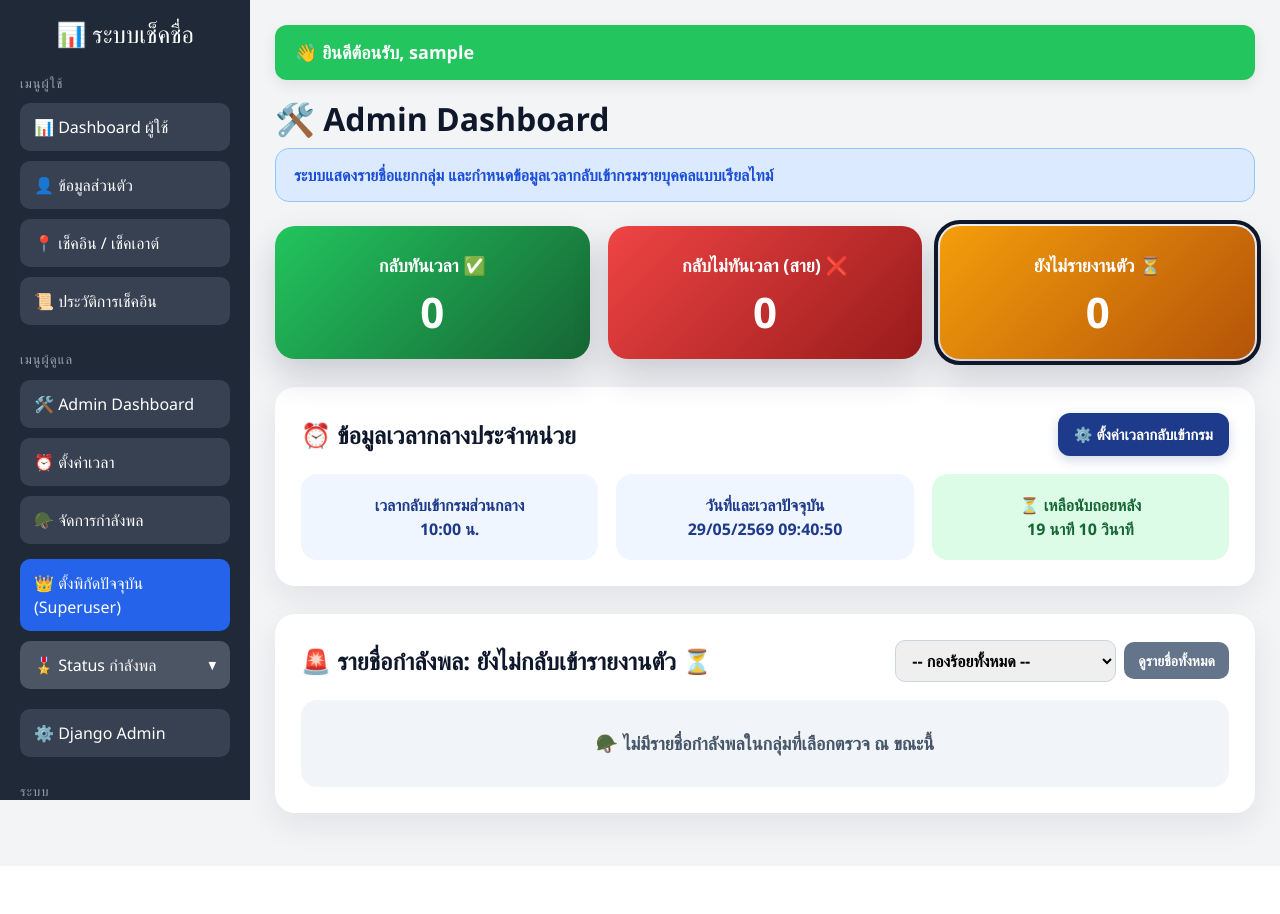
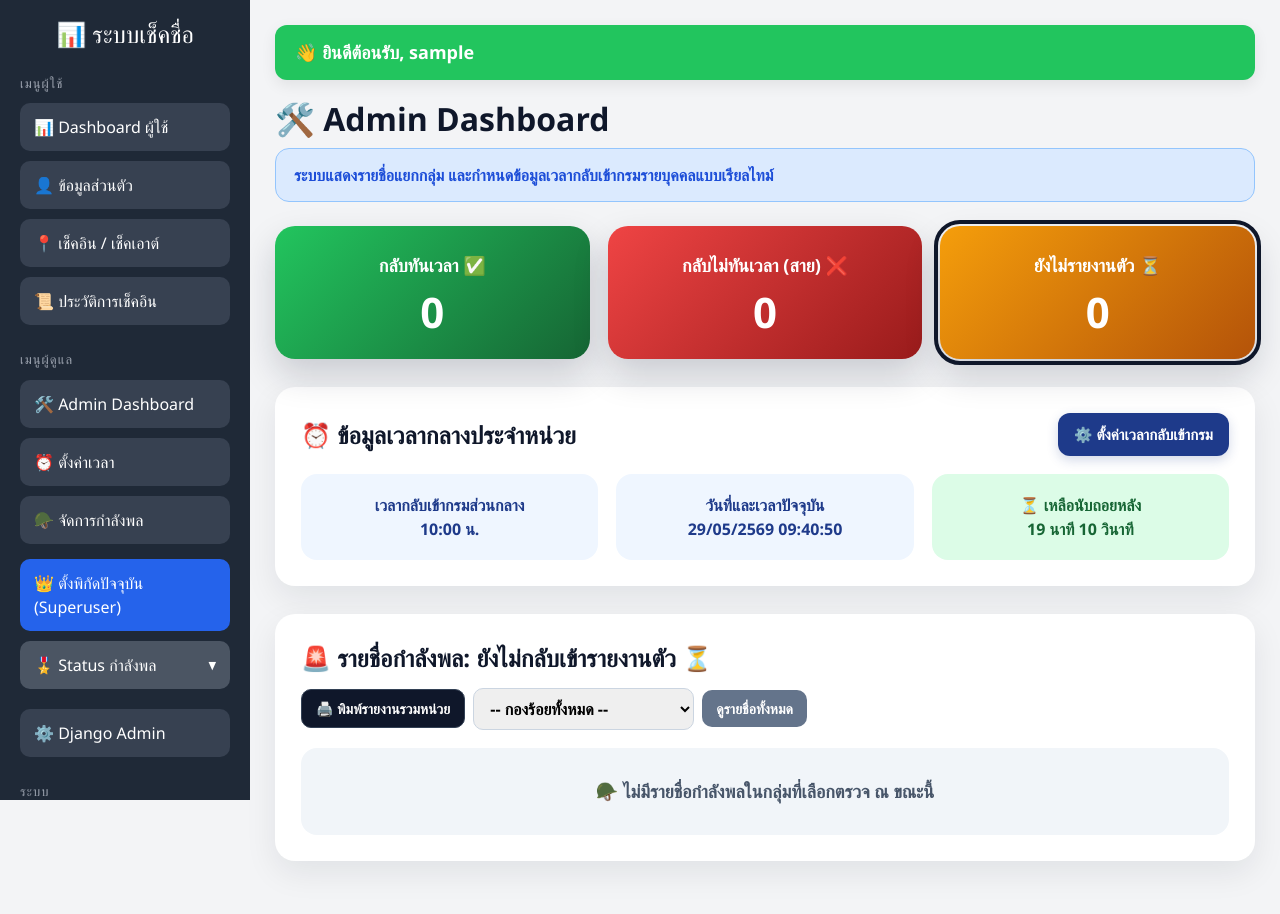
Before and after one commit to supachoktrutaroj-sketch/django-checkin, a Django app: page /export-excel/ in a window 1280 px wide. Before the commit the page ends 851 px from the top, so only its background shows below. Run offline with Django 5.2, Linux system fonts and the light colour scheme; a user stored in the database is signed in; tables that the repository leaves empty hold one stand-in row (values such as "Sample post").

Commit message:
Fix export pdf logic and add export button to admin dashboard

```diff
--- a/checkin/templates/admin_dashboard.html
+++ b/checkin/templates/admin_dashboard.html
@@ -134,10 +134,32 @@
         background: #475569;
     }
 
+    /* 🖨️ เพิ่มสไตล์ปุ่มพิมพ์รายงานให้สวยงามเข้าพวก */
+    .btn-export-pdf {
+        background: #0f172a;
+        color: white;
+        text-decoration: none;
+        padding: 8px 14px;
+        border-radius: 10px;
+        font-weight: 800;
+        font-size: 14px;
+        transition: 0.2s;
+        border: 1px solid #334155;
+    }
+    .btn-export-pdf:hover {
+        background: #334155;
+        transform: translateY(-1px);
+    }
+
     .setting-summary {
         display: grid;
         grid-template-columns: repeat(3, 1fr);
         gap: 18px;
+    }
+
+    .time-pill {
+        background: #eff6ff;
+        color: #1e3a8a;
     }
 
     .time-pill,
@@ -152,11 +174,6 @@
         justify-content: center;
         flex-direction: column;
         line-height: 1.5;
-    }
-
-    .time-pill {
-        background: #eff6ff;
-        color: #1e3a8a;
     }
 
     .table-wrap {
@@ -355,7 +372,17 @@
     <div class="box-header-flex">
         <div class="box-title">🚨 {{ table_title }}</div>
 
-        <form method="GET" style="display: flex; gap: 8px; align-items: center;">
+        <form method="GET" style="display: flex; gap: 8px; align-items: center; flex-wrap: wrap;">
+            {% if company_filter %}
+                <a href="{% url 'export_pdf_by_company' company_name=company_filter %}" target="_blank" class="btn-export-pdf">
+                    🖨️ พิมพ์รายงาน {{ company_filter }}
+                </a>
+            {% else %}
+                <a href="{% url 'export_pdf' %}" target="_blank" class="btn-export-pdf">
+                    🖨️ พิมพ์รายงานรวมหน่วย
+                </a>
+            {% endif %}
+
             <input type="hidden" name="filter" value="{{ status_filter }}">
             <select name="company" style="padding: 8px 12px; font-weight: 800; border-radius: 10px; border: 1px solid #cbd5e1;" onchange="this.form.submit()">
                 <option value="">-- กองร้อยทั้งหมด --</option>
@@ -391,7 +418,7 @@
                     <td><span class="number-badge">{{ forloop.counter }}</span></td>
                     <td><span class="username-pill">{{ up.user.username }}</span></td>
                     <td style="text-align: left; padding-left: 24px;">{{ up.full_name }}</td>
-                    <td><span class="company-badge">{{ up.get_company_display_thai }}</span></td>
+                    <td><span class="company-badge">{{ up.get_company_display_thai|default:up.company }}</span></td>
 
                     <td style="color: #475569; font-weight: 600;">
                         {% if up.start_date %}
@@ -415,11 +442,11 @@
                     </td>
 
                     <td style="font-weight: 700; font-size: 14px; color: #475569;">
-                        {{ up.get_days_remaining }}
+                        {{ up.get_days_remaining|default:"-" }}
                     </td>
 
                     <td>
-                        {% if up.return_status == 'ON_TIME' %}
+                        {% if up.return_status == 'SUCCESS' or up.return_status == 'ON_TIME' %}
                             <span class="badge-status status-ok">✅ ทันเวลา</span>
                         {% elif up.return_status == 'LATE' %}
                             <span class="badge-status status-late">❌ ไม่ทันเวลา</span>
--- a/checkin/views.py
+++ b/checkin/views.py
@@ -995,7 +995,7 @@ def export_select_view(request):
 
 @login_required
 @user_passes_test(lambda u: u.is_staff or u.is_superuser)
-def export_pdf(request, company_name='ALL'): # 👈 แก้ไขจุดนี้: ใส่ ='ALL' เป็นค่าเริ่มต้น
+def export_pdf(request, company_name='ALL'):
     """
     ฟังก์ชันส่งออกรายงานขากลับในรูปแบบสีขาว-ดำทางการ
     กรองแยกข้อมูลตัดจบเป็นรายไฟล์ตามชื่อกองร้อยที่ส่งมาจาก URL บน Sidebar ทันที
@@ -1008,14 +1008,13 @@ def export_pdf(request, company_name='ALL'): # 👈 แก้ไขจุดน
     ).select_related('profile')
 
     # 2. จัดการคัดกรองแบบแยกกองร้อยตามชื่อที่ส่งมาจาก URL
-    # ทำการ .strip() เพื่อความปลอดภัยของข้อมูลช่องว่าง
     company_name = company_name.strip() if company_name else 'ALL'
 
     if company_name and company_name != 'ALL':
-        # ค้นหาแบบตรงตัวในฟิลด์บันทึกประวัติกองร้อย (เช่น 'ร้อย.1', 'ร้อย.2')
+        # ค้นหาแบบตรงตัวในฟิลด์บันทึกประวัติกองร้อย (เช่น 'ร้อย.1', 'ร้อย.2' หรือ '1', '2')
         users_queryset = users_queryset.filter(profile__company=company_name)
 
-        # ปรับการแสดงผลชื่อหัวข้อรายงานให้สวยงาม
+        # ปรับการแสดงผลชื่อหัวข้อรายงานให้สวยงามตามหน้ากากเว็บ
         if company_name.isdigit():
             display_company = f"กองร้อยที่ {company_name}"
         else:
@@ -1023,10 +1022,16 @@ def export_pdf(request, company_name='ALL'): # 👈 แก้ไขจุดน
     else:
         display_company = "ทุกกองร้อยรวม"
 
-    # 3. แยกชุดข้อมูลกำลังพลเป็น 3 กลุ่มตามสถานะขากลับ (ยังไม่กลับ, สาย, ตรงเวลา)
+    # 3. 🛠️ แก้ไข Logic แยกชุดข้อมูลกำลังพลเป็น 3 กลุ่มตามสถานะจริงใน DB ของคุณ
+
+    # กลุ่มที่ 1: อยู่ระหว่างการลา (PENDING)
     pending_users = users_queryset.filter(profile__return_status='PENDING').order_by('username')
+
+    # กลุ่มที่ 2: กลับรายงานตัวสาย (LATE)
     late_users = users_queryset.filter(profile__return_status='LATE').order_by('username')
-    on_time_users = users_queryset.filter(profile__return_status='ON_TIME').order_by('username')
+
+    # กลุ่มที่ 3: กลับเข้ารายงานตัวปกติสำเร็จ (เปลี่ยนจาก ON_TIME เป็น SUCCESS ให้ตรงกับระบบเช็กอินสแกนหน้าของคุณ)
+    on_time_users = users_queryset.filter(profile__return_status='SUCCESS').order_by('username')
 
     # 4. มัดรวมตัวแปรส่งผลลัพธ์ไปแสดงผลที่หน้าเทมเพลตใบพิมพ์รายงานสีขาวดำ
     context = {
@@ -1034,10 +1039,13 @@ def export_pdf(request, company_name='ALL'): # 👈 แก้ไขจุดน
         'pending_users': pending_users,
         'late_users': late_users,
         'on_time_users': on_time_users,
-        'current_date': timezone.now().strftime('%d/%m/%Y'),
+        'current_date': timezone.now().strftime('%d/%m/%Y %H:%M'),
     }
 
-    return render(request, 'export_pdf_template.html', context)
+    # ⚠️ ตรวจสอบชื่อไฟล์ HTML ของคุณในโฟลเดอร์ templates ให้ดีครับ!
+    # หากไฟล์ชื่อ export_pdf.html ให้แก้เป็น 'export_pdf.html'
+    # หากไฟล์ชื่อ export_pdf_template.html ให้ใช้ค่าเดิมนี้ได้เลยครับ
+    return render(request, 'export_pdf.html', context)
 @login_required
 def list_in_camp_view(request):
     list_in_camp = User.objects.filter(
```
